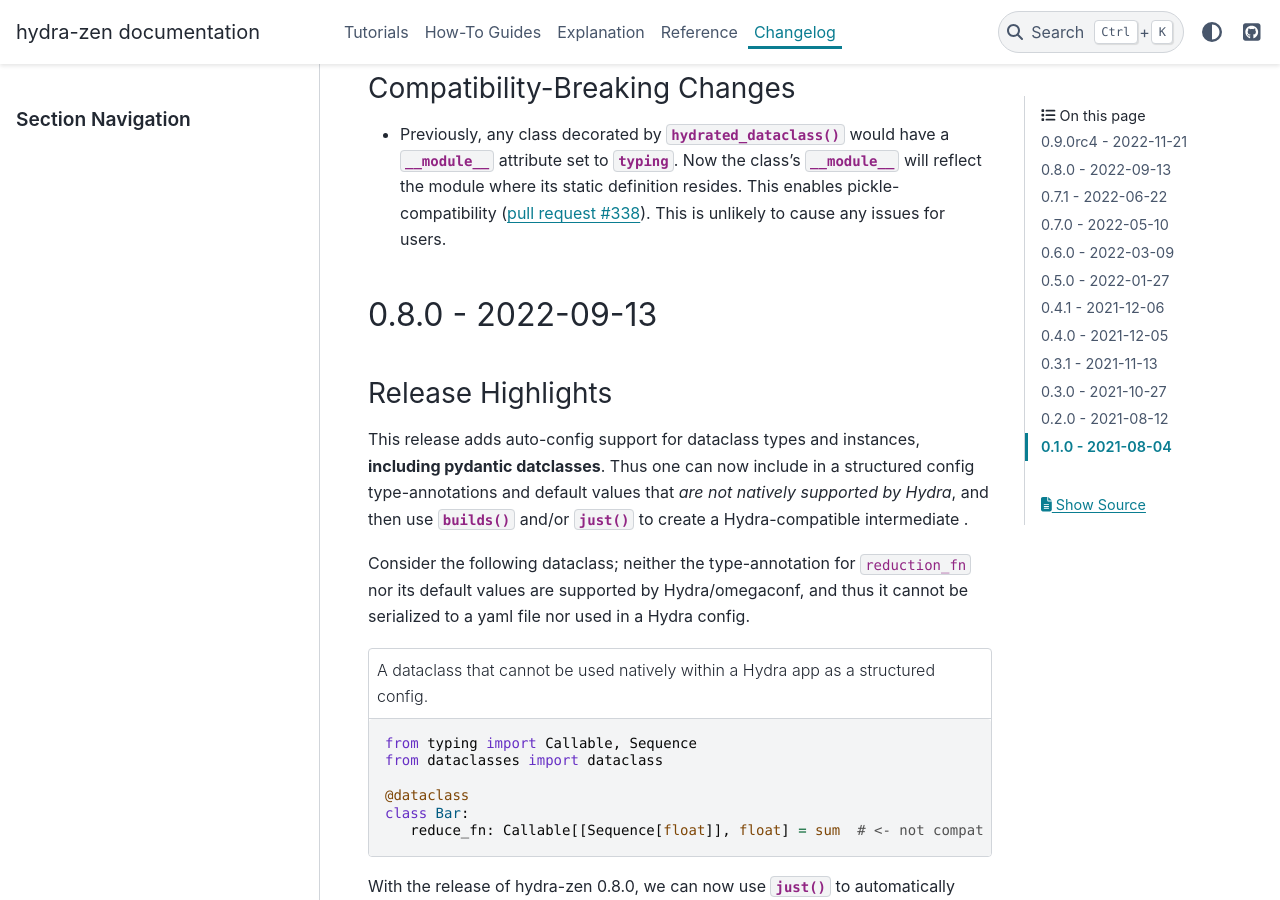
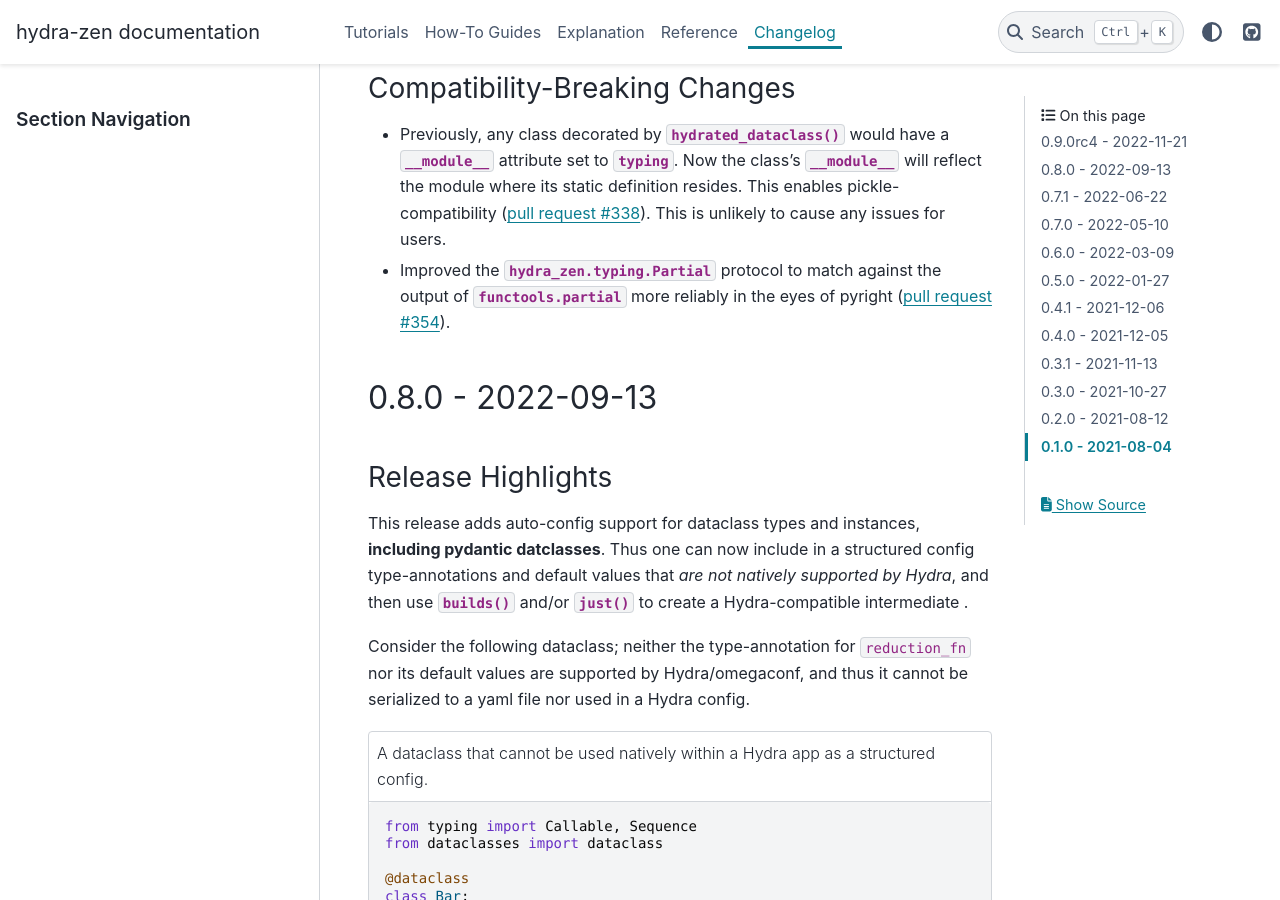
Before and after one commit to mit-ll-responsible-ai/hydra-zen, a Sphinx documentation site: the page built from docs/source/changes.rst, in a window 1280 px wide and 900 px high, scrolled down 2979 px. Built offline with Sphinx 7.4.7 and the PyData theme 0.15.4, drawn with Linux system fonts in a browser that asks for light colours; the version number could not be read and is left out.

Commit message:
update changelog

```diff
--- a/docs/source/changes.rst
+++ b/docs/source/changes.rst
@@ -126,6 +126,7 @@
 Compatibility-Breaking Changes
 ------------------------------
 - Previously, any class decorated by :func:`~hydra_zen.hydrated_dataclass` would have a `__module__` attribute set to `typing`. Now the class's `__module__` will reflect the module where its static definition resides. This enables pickle-compatibility  (:pull:`338`). This is unlikely to cause any issues for users.
+- Improved the `hydra_zen.typing.Partial` protocol to match against the output of `functools.partial` more reliably in the eyes of pyright (:pull:`354`).
 
 .. _v0.8.0:
 
```
Also changed, not shown: 1 other file.
